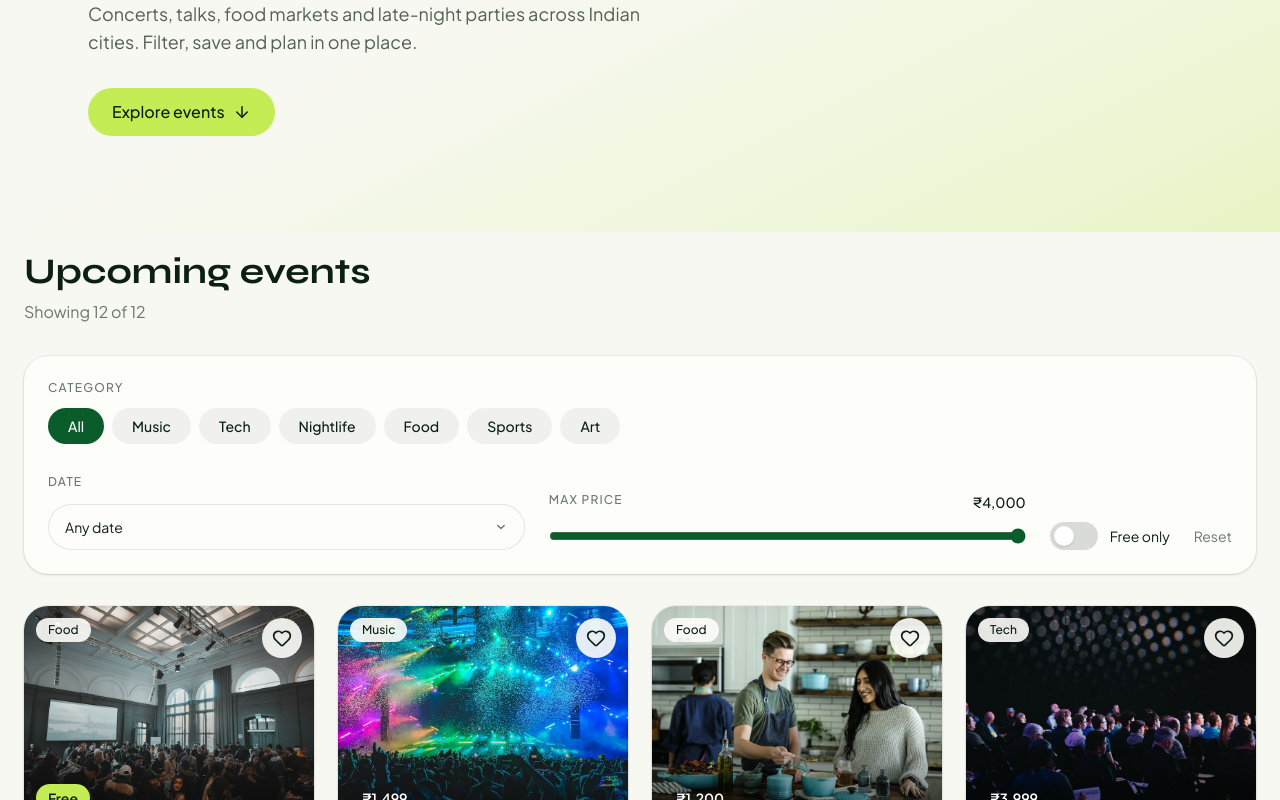
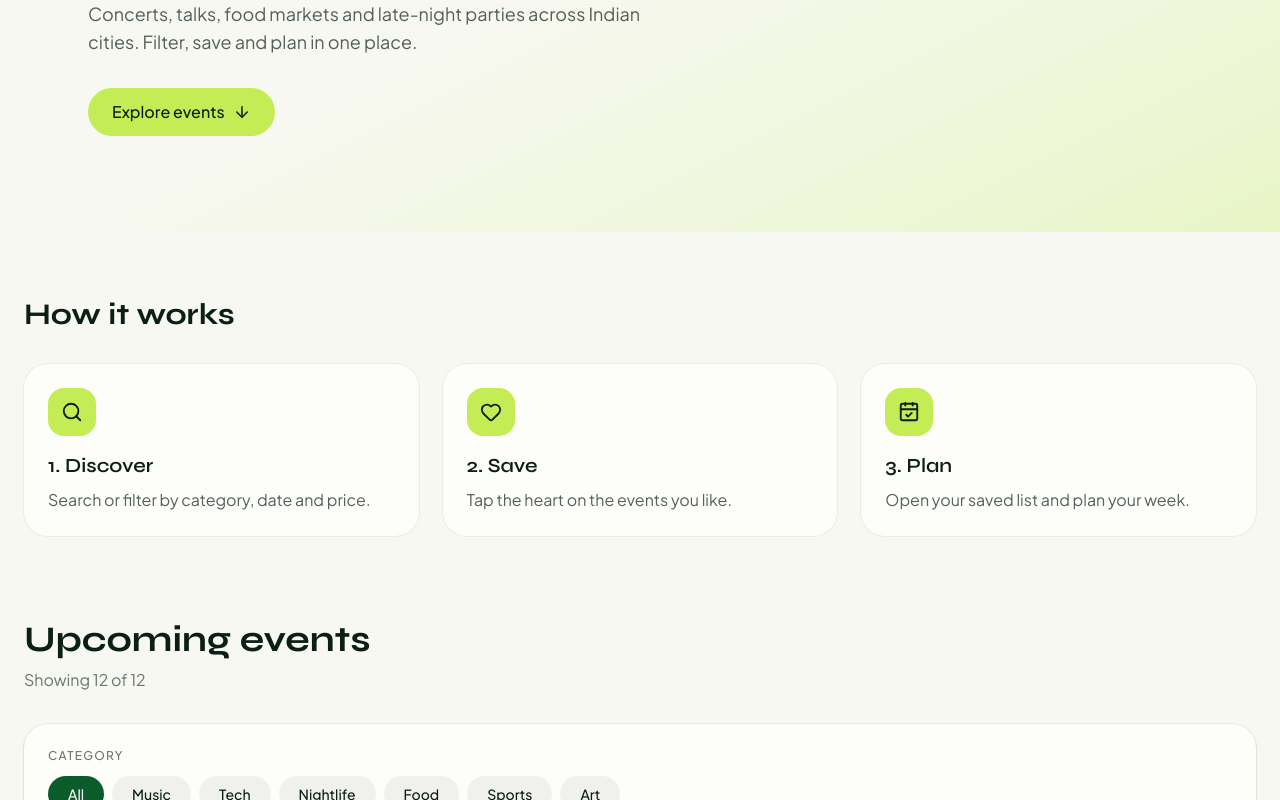
Before and after one commit to Akshita153/event-discovery-dashboard, a React (Vite) app: page / in a window 1280 px wide. Shown: the part 474-1274 px from the top of the page. Built offline with nearby package versions, Linux system fonts and the light colour scheme.

Commit message:
feat: add scroll-triggered How it works section

```diff
--- a/src/App.tsx
+++ b/src/App.tsx
@@ -11,6 +11,7 @@ import EventGrid from './components/events/EventGrid'
 import SavedDrawer from './components/events/SavedDrawer'
 import EmptyState from './components/ui/EmptyState'
 import { AnimatePresence } from 'framer-motion'
+import HowItWorks from './components/layout/HowItWorks'
 
 const events = eventsData as EventItem[]
 
@@ -35,6 +36,8 @@ export default function App() {
 
       <main id='top'>
         <Hero />
+
+        <HowItWorks />
 
         <section id='events' className='mx-auto max-w-7xl scroll-mt-20 px-4 pb-20 sm:px-6'>
           <h2 className='mt-5 font-display text-4xl font-bold'>Upcoming events</h2>
--- /dev/null
+++ b/src/components/layout/HowItWorks.tsx
@@ -0,0 +1,44 @@
+import { motion } from 'framer-motion'
+import { CalendarCheck, Heart, Search } from 'lucide-react'
+import { fadeUp, stagger } from '../../lib/animations'
+
+const steps = [
+  { icon: Search, title: 'Discover', text: 'Search or filter by category, date and price.' },
+  { icon: Heart, title: 'Save', text: 'Tap the heart on the events you like.' },
+  { icon: CalendarCheck, title: 'Plan', text: 'Open your saved list and plan your week.' },
+]
+
+export default function HowItWorks() {
+  return (
+    <section aria-labelledby='how-title' className='mx-auto max-w-7xl px-4 py-16 sm:px-6'>
+      <motion.div
+        variants={stagger}
+        initial='hidden'
+        whileInView='show'
+        viewport={{ once: true, amount: 0.3 }}
+      >
+        <motion.h2 id='how-title' variants={fadeUp} className='font-display text-3xl font-bold'>
+          How it works
+        </motion.h2>
+
+        <ul className='mt-8 grid gap-6 md:grid-cols-3'>
+          {steps.map(({ icon: Icon, title, text }, i) => (
+            <motion.li
+              key={title}
+              variants={fadeUp}
+              className='rounded-3xl bg-card p-6 ring-1 ring-ink/5'
+            >
+              <span className='grid size-12 place-items-center rounded-2xl bg-lime text-on-lime'>
+                <Icon size={22} aria-hidden='true' />
+              </span>
+              <h3 className='mt-4 font-display text-xl font-semibold'>
+                {i + 1}. {title}
+              </h3>
+              <p className='mt-2 text-ink/70'>{text}</p>
+            </motion.li>
+          ))}
+        </ul>
+      </motion.div>
+    </section>
+  )
+}
```
